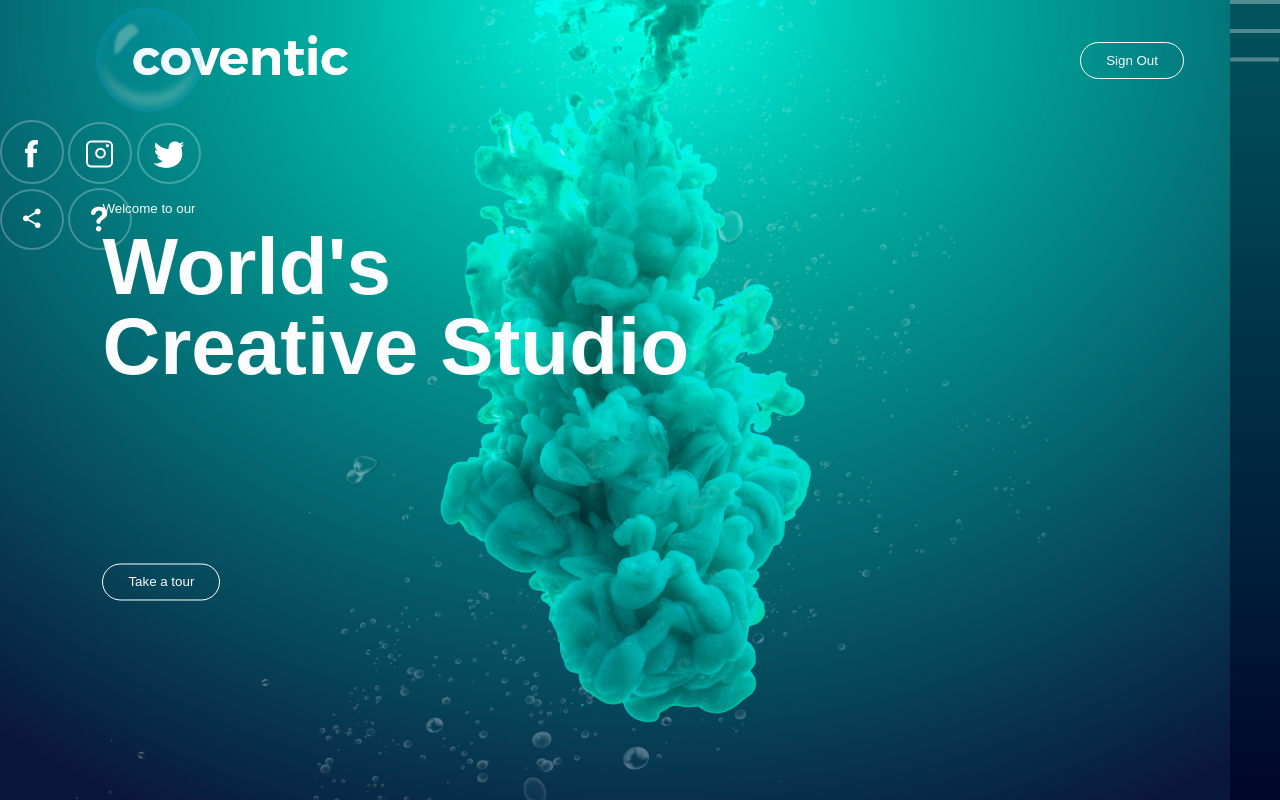
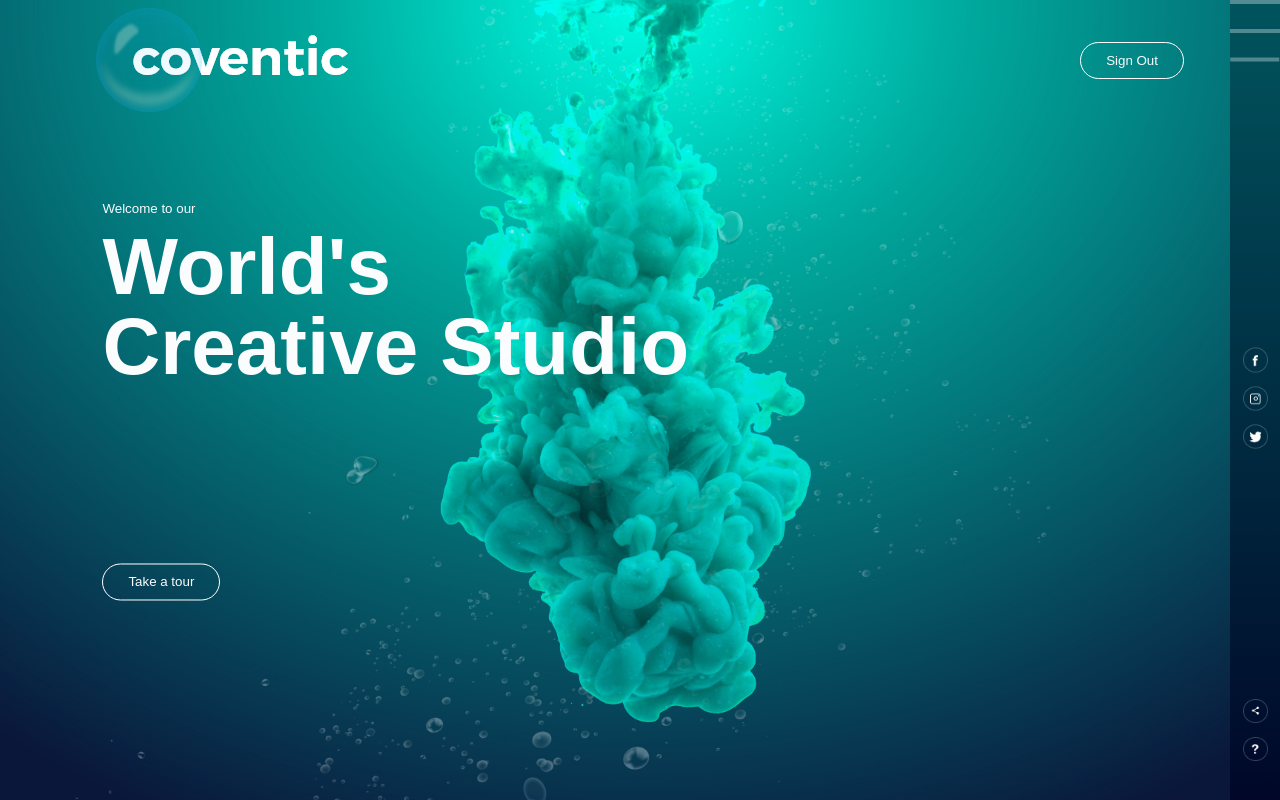
Before and after one commit to abasher423/creative-studio, a plain HTML site: page index.html in a window 1280 px wide. Drawn offline with Linux system fonts and the light colour scheme.

Commit message:
changed some minor mistakes and finished styling the side-bar

```diff
--- a/style.css
+++ b/style.css
@@ -60,3 +60,22 @@ h1 {
     margin: 40px auto 0;
     cursor: pointer;
 }
+.social-links img, .useful-links img {
+    width: 25px;
+    margin: 5px auto;
+    cursor: pointer;
+}
+
+.social-links {
+    width: 50px;
+    text-align: center;
+    position: absolute;
+    top: 50%;
+    transform: translateY(-50%);
+}
+.useful-links {
+    width: 50px;
+    text-align: center;
+    position: absolute;
+    bottom: 30px;
+}
```
Also changed, not shown: index.html (+2 -1 lines).
